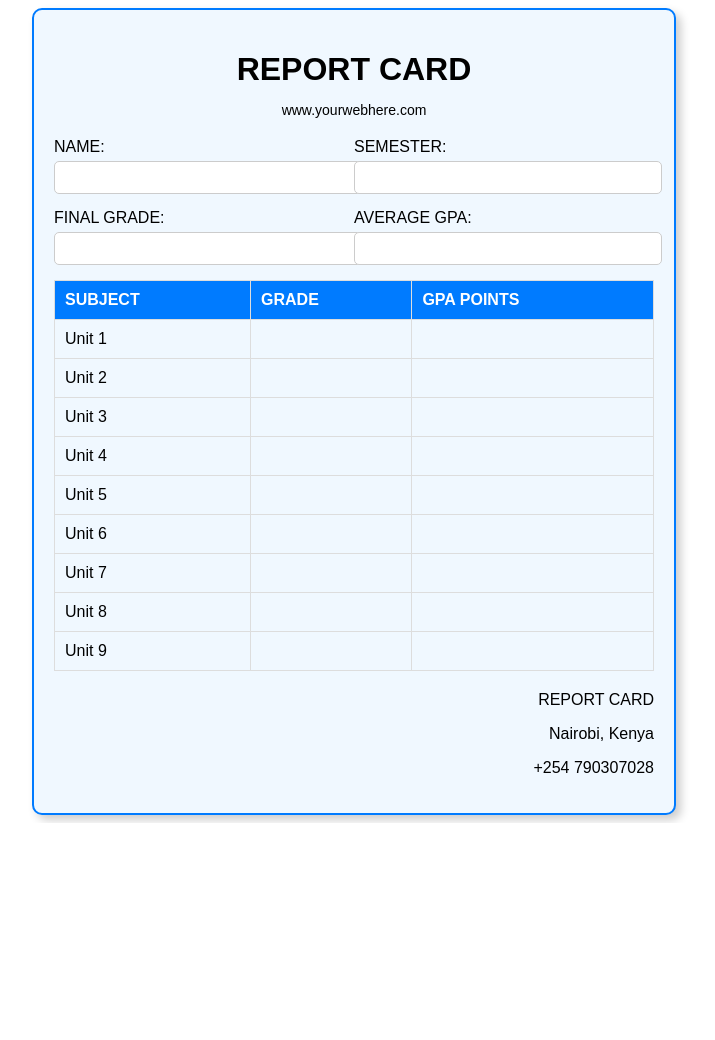
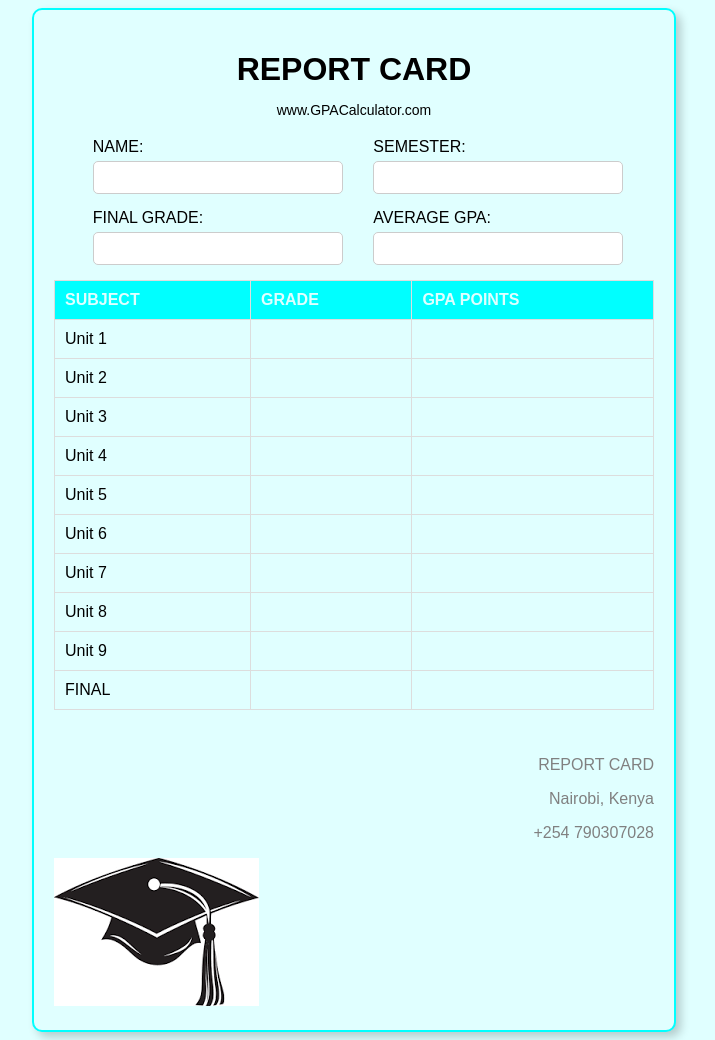
Before and after one commit to Charl13xep/GPA-Calculator, a PHP site: the page made by report .html in a window 1280 px wide. Shown: the whole page, without its empty margins (286-1001 px from the left). Before the commit the page ends 823 px from the top, so only its background shows below. Run offline with PHP 8.4, Linux system fonts and the light colour scheme.

Commit message:
Done with reportcard

```diff
--- a/report .html
+++ b/report .html
@@ -7,7 +7,7 @@
 <body>
   <div class="container">
     <h1>REPORT CARD</h1>
-    <p class="website">www.yourwebhere.com</p>
+    <p class="website">www.GPACalculator.com</p>
 
     <div class="details">
       <div>
@@ -85,6 +85,11 @@
           <td></td>
           <td></td>
         </tr>
+        <tr>
+          <td>FINAL</td>
+          <td></td>
+          <td></td>
+        </tr>
       </tbody>
     </table>
 
@@ -93,6 +98,10 @@
       <p>Nairobi, Kenya</p>
       <p>+254 790307028</p>
     </div>
+
+    <div class="footer2">
+      <img src="images/graduation cap.png">
+    </div>
   </div>
 </body>
 </html>
--- a/report.css
+++ b/report.css
@@ -1,14 +1,15 @@
 body {
     font-family: sans-serif;
+    background-color: lightcyan;
   }
 
   .container {
     width: 600px;
     margin: 0 auto;
     padding: 20px;
-    border: 2px solid #007bff; /* Light blue border */
-    border-radius: 10px; /* Rounded corners */
-    background-color: #f0f8ff; /* Light blue background */
+    border: 2px solid aqua;
+    border-radius: 10px;
+    background-color: lightcyan;
     box-shadow: 5px 5px 10px rgba(0, 0, 0, 0.2);
   }
 
@@ -25,13 +26,13 @@ body {
 
   .details {
     display: flex;
-    justify-content: space-between;
+    justify-content:space-evenly;
     margin-bottom: 15px;
   }
 
   .details div {
-    flex: 1;
-    margin-right: 10px; /* Add space between input fields */
+    flex: 0.4;
+    margin-right: 10px;
   }
 
   label {
@@ -60,11 +61,18 @@ body {
   }
 
   .grades-table th {
-    background-color: #007bff; /* Light blue header */
-    color: white;
+    background-color: aqua;
+    color: lightcyan;
   }
 
   .footer {
     text-align: right;
     font-size: 12px;
+    color: gray;
+    padding-top: 10px;
   }
+
+  .footer2 {
+    align-items: left;
+    background-color: lightcyan;
+  }
```
Also changed, not shown: images/graduation cap.png (added).
